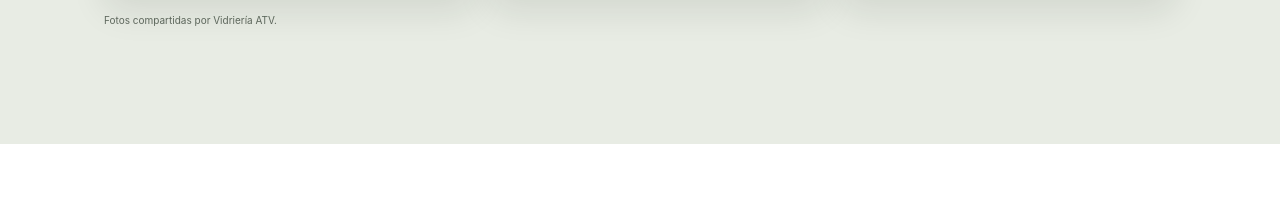
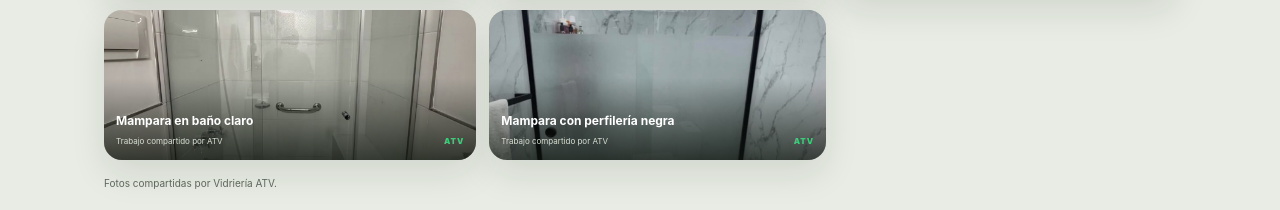
Before and after one commit to TuWebEnTresDias/vidrieria-atv, a plain HTML site: page index.html in a window 1280 px wide. Shown: the part 3326-3536 px from the top of the page. Drawn offline with Linux system fonts and the light colour scheme.

Commit message:
Agregar dos mamparas a la galería de Vidriería ATV

```diff
--- a/index.html
+++ b/index.html
@@ -237,6 +237,8 @@
           <figure class="gallery-card"><button class="gallery-open" type="button" aria-haspopup="dialog" aria-label="Ampliar foto: Instalación de frente"><img src="assets/instalacion-vidriera.jpg" alt="Equipo de Vidriería ATV trabajando en la instalación de un frente vidriado" loading="lazy" decoding="async"></button><figcaption class="gallery-caption"><span><strong>Instalación de frente</strong><small>Trabajo en curso</small></span><span class="work-label">ATV</span></figcaption></figure>
           <figure class="gallery-card"><button class="gallery-open" type="button" aria-haspopup="dialog" aria-label="Ampliar foto: Espejo a medida"><img src="assets/espejo-a-medida.jpg" alt="Espejo rectangular a medida colocado en un ambiente interior" loading="lazy" decoding="async"></button><figcaption class="gallery-caption"><span><strong>Espejo a medida</strong><small>Trabajo compartido por ATV</small></span><span class="work-label">ATV</span></figcaption></figure>
           <figure class="gallery-card"><button class="gallery-open" type="button" aria-haspopup="dialog" aria-label="Ampliar foto: Mampara de ducha"><img src="assets/mampara-ducha.jpg" alt="Mampara de vidrio instalada en un baño con ventana arqueada" loading="lazy" decoding="async"></button><figcaption class="gallery-caption"><span><strong>Mampara de ducha</strong><small>Trabajo compartido por ATV</small></span><span class="work-label">ATV</span></figcaption></figure>
+          <figure class="gallery-card"><button class="gallery-open" type="button" aria-haspopup="dialog" aria-label="Ampliar foto: Mampara en baño claro"><img src="assets/mampara-atv-bano-claro.jpg" alt="Mampara de ducha de vidrio instalada en un baño de tonos claros" loading="lazy" decoding="async"></button><figcaption class="gallery-caption"><span><strong>Mampara en baño claro</strong><small>Trabajo compartido por ATV</small></span><span class="work-label">ATV</span></figcaption></figure>
+          <figure class="gallery-card"><button class="gallery-open" type="button" aria-haspopup="dialog" aria-label="Ampliar foto: Mampara con perfilería negra"><img src="assets/mampara-atv-marco-negro.jpg" alt="Mampara de vidrio con perfilería negra y paño esmerilado en un baño de tonos claros" loading="lazy" decoding="async"></button><figcaption class="gallery-caption"><span><strong>Mampara con perfilería negra</strong><small>Trabajo compartido por ATV</small></span><span class="work-label">ATV</span></figcaption></figure>
         </div>
         <p class="photo-note">Fotos compartidas por Vidriería ATV.</p>
       </div>
```
Also changed, not shown: assets/mampara-atv-bano-claro.jpg (added), assets/mampara-atv-marco-negro.jpg (added).
